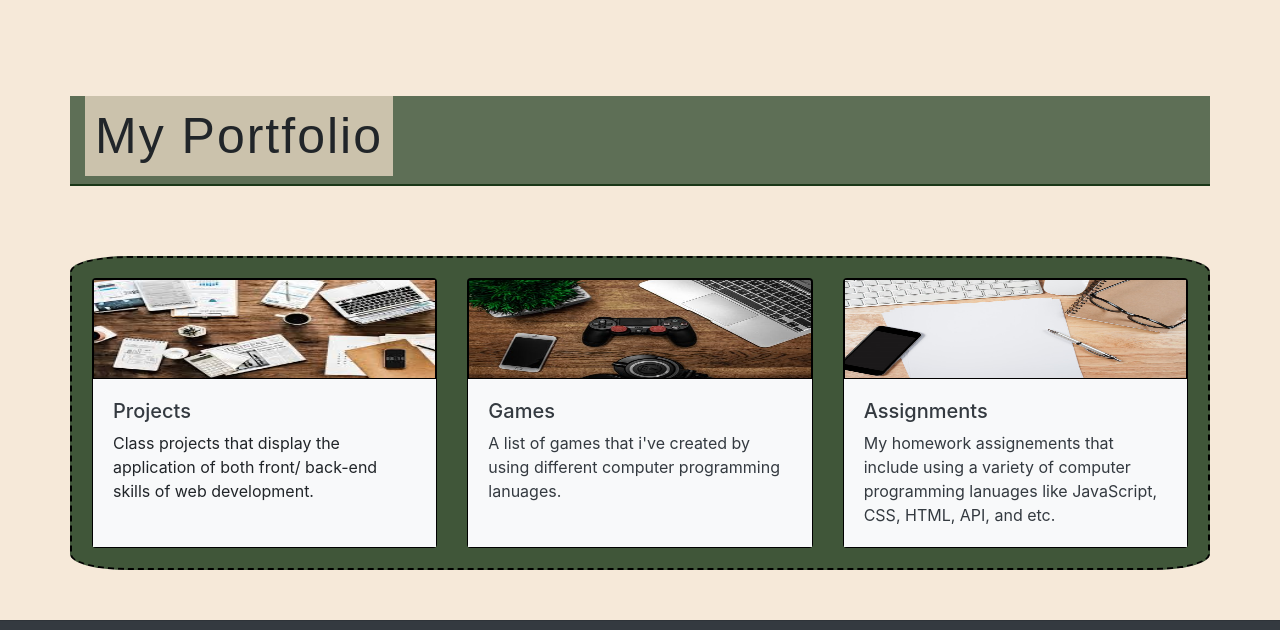
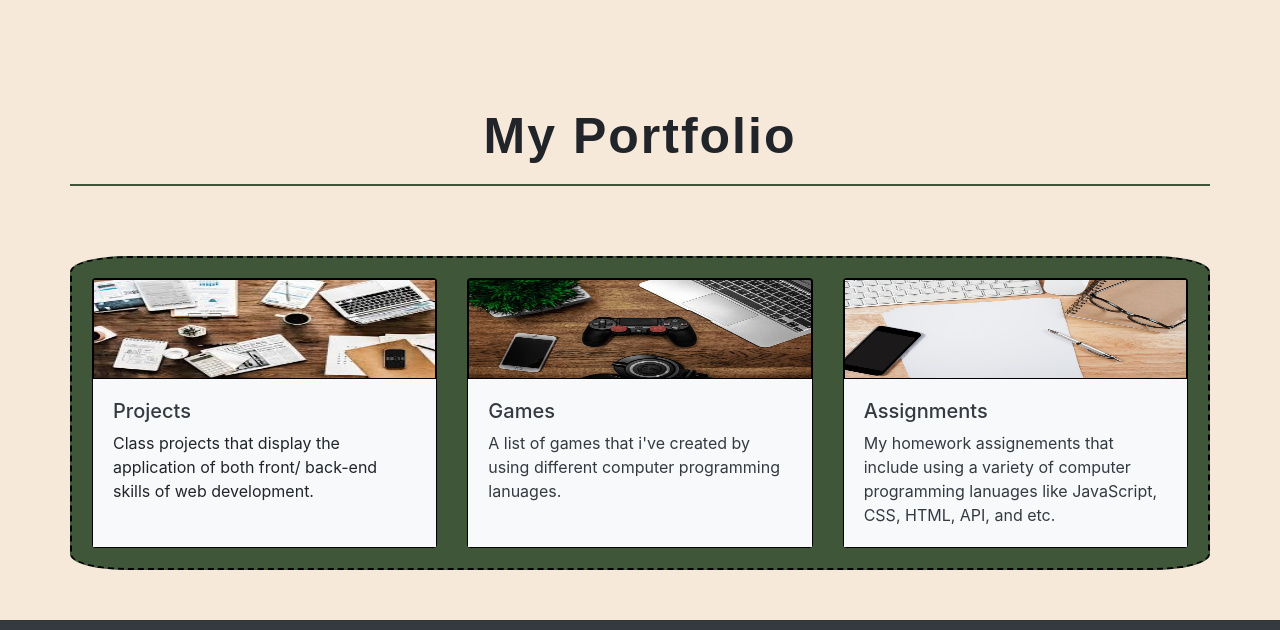
Before and after one commit to parytly/my-coding-portfolio, a plain HTML site: page index.html in a window 1280 px wide. Shown: the part 811-1441 px from the top of the page. Drawn offline with nearby package versions, Linux system fonts and the light colour scheme.

Commit message:
finish centering portfoilo title

```diff
--- a/assets/style.css
+++ b/assets/style.css
@@ -48,16 +48,12 @@ body{
     margin-top: 70px;
     border-bottom: solid 2px rgba(3, 37, 3, 0.749);
     letter-spacing: 2px;
-    background-color: rgba(43, 71, 43, 0.749);
-    justify-content: center;
 }
 .portfolio-title{
     font-size: 50px;
     font-family: Arial, Helvetica, sans-serif;
-    background-color: rgba(243, 226, 204, 0.733);
     padding: 10px 10px;
-    width: fit-content;
-    justify-content: center;
+    font-weight: bold;
 }
 /* MAIN PAGE CARD BODY CSS */
 .card-img-body{
--- a/index.html
+++ b/index.html
@@ -88,14 +88,14 @@
 
   <br>
 
-  <div class="container text-center my-portfolio">
-    <h1 class="portfolio-title"> My Portfolio</h1>
+  <div class="container my-portfolio">
+    <h1 class="portfolio-title text-center"> My Portfolio</h1>
   </div>
   <!-- CARDS  -->
   <div class="card-deck container">
     <div class="row justify-content-center">
       <div class="card each-card col-">
-        <a href="./project.html" class="text-dark">
+        <a href="./project.html" class="text-dark project-click">
           <img src="assets/images/project.jpeg" class="card-img-body" alt="...">
           <div class="card-body bg-light">
             <h5 class="card-title-body text-dark">Projects</h5>
@@ -132,6 +132,7 @@
   </div>
   </div>
 
+  <div class="links-to-files"> </div>
   <!-- FOOTER  -->
   <!-- NAVIGATION FOOTER  -->
   <div class="card-footer bg-dark row">
@@ -171,6 +172,7 @@
       <i class="fas fa-laptop-code"></i> <span class="name"> PARY LY</span>
     </span>
   </div>
+
   <!-- Optional JavaScript -->
   <!-- jQuery first, then Popper.js, then Bootstrap JS -->
   <script src="https://code.jquery.com/jquery-3.3.1.slim.min.js"
--- a/main.js
+++ b/main.js
@@ -1,3 +1,3 @@
-$(".game").on("click", function(){
-
+$(".project-click").on("click", function () {
+    $(".links-to-files").text("<p>heyeyyeye</p>")
 })
```
